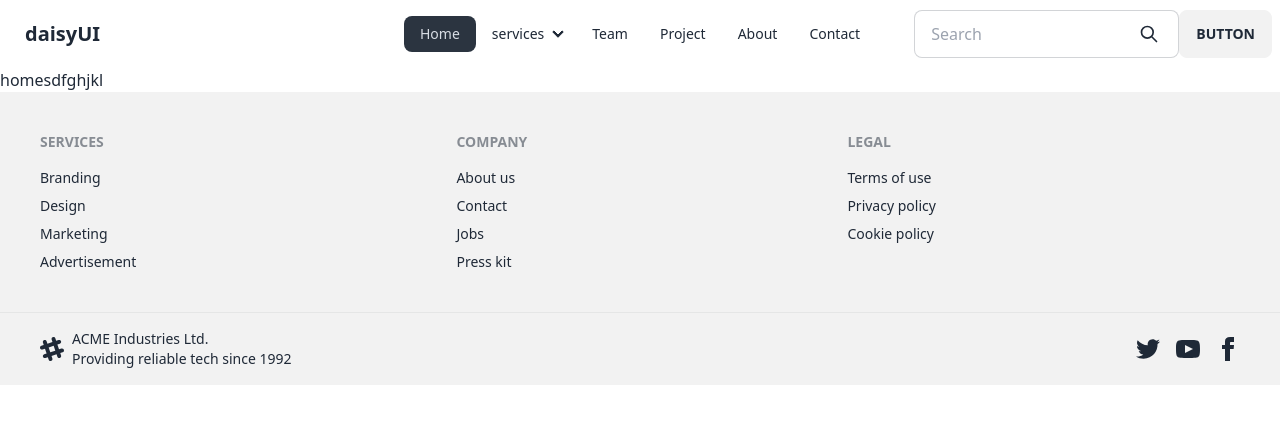
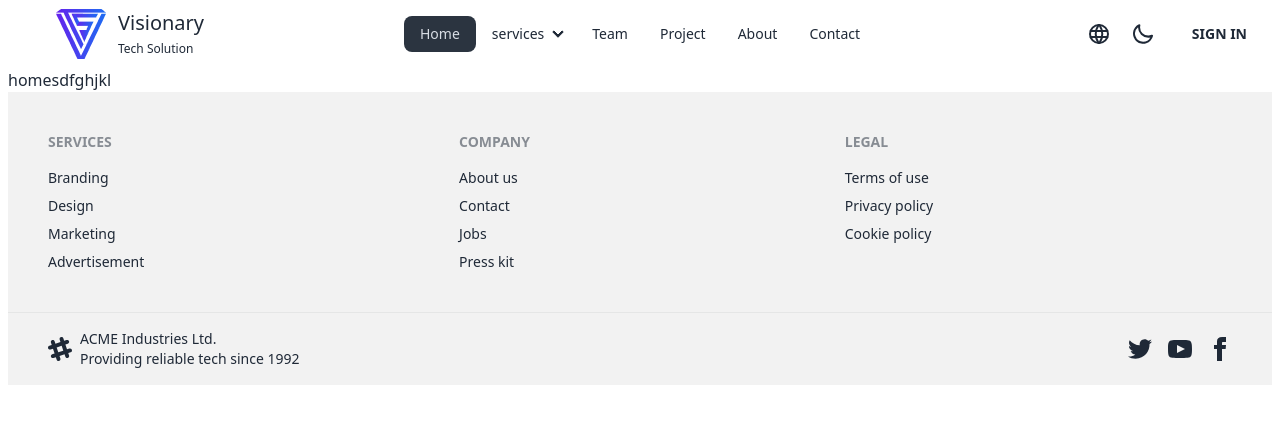
Before and after one commit to MahmudulMahi/vesonary-tech-soluation, a React (Vite) app: page / in a window 1280 px wide. Shown: the top 424 px of the page. Built offline with nearby package versions, Linux system fonts and the light colour scheme.

Commit message:
work header section

```diff
--- a/src/components/Layouts/Header/Header.jsx
+++ b/src/components/Layouts/Header/Header.jsx
@@ -1,8 +1,26 @@
 
 import { NavLink } from 'react-router-dom';
-
+import { TbWorld } from "react-icons/tb";
+import { useEffect, useState } from 'react';
+import logo from '../../../../public/asset/Group 527.png'
 
 const Header = () => {
+
+  const [theme,setTheme]=useState(localStorage.getItem("theme")? localStorage.getItem("theme"):"light")
+
+  const handleToggle=(e)=>{
+    if(e.target.checked){
+      setTheme("dark")
+    }else{
+      setTheme("light")
+    }
+  }
+
+  useEffect(()=>{
+    localStorage.setItem("theme",theme)
+    const localTheme=localStorage.getItem("theme")
+    document.querySelector('html').setAttribute('data-theme',localTheme)
+  },[theme])
 
   return (
     <div className="navbar bg-base-100">
@@ -26,7 +44,15 @@
             <li><NavLink to="/contact">Contact</NavLink></li>
           </ul>
         </div>
-        <a className="btn btn-ghost normal-case text-xl">daisyUI</a>
+        <div className='flex '>
+          <div>
+          <img className='lg:ml-10' src={logo} alt="" />
+          </div>
+          <div className='ml-3'>
+            <h2 className='text-xl'>Visionary</h2>
+            <p className='text-xs mt-1'>Tech Solution</p>
+          </div>
+        </div>
       </div>
       <div className="navbar-center hidden lg:flex">
         <ul className="menu menu-horizontal px-1">
@@ -52,15 +78,26 @@
       </div>
 
       <div className="navbar-end">
-        <div className='flex items-center relative  '>
-          <input type="text" placeholder="Search" className="input input-bordered w-24 md:w-auto" />
+        <div className='flex items-center relative mr-12 '>
+          {/* <input type="text" placeholder="Search" className="input input-bordered w-24 md:w-auto" /> */}
 
-          <div className='absolute right-5'>
+          {/* <div className='absolute right-5'>
             <svg xmlns="http://www.w3.org/2000/svg" className="h-5 w-5" fill="none" viewBox="0 0 24 24" stroke="currentColor"><path strokeLinecap="round" strokeLinejoin="round" strokeWidth="2" d="M21 21l-6-6m2-5a7 7 0 11-14 0 7 7 0 0114 0z" /></svg>
-          </div>
+          </div> */}
+        </div>
 
+        <div className=' flex items-center gap-5'>
+          <TbWorld className='text-2xl'></TbWorld>
+          <label className="swap swap-rotate mr-5 ">
+
+
+            <input type="checkbox" onChange={handleToggle} />
+            <svg className="swap-on fill-current w-6 h-10 " xmlns="http://www.w3.org/2000/svg" viewBox="0 0 24 24"><path d="M5.64,17l-.71.71a1,1,0,0,0,0,1.41,1,1,0,0,0,1.41,0l.71-.71A1,1,0,0,0,5.64,17ZM5,12a1,1,0,0,0-1-1H3a1,1,0,0,0,0,2H4A1,1,0,0,0,5,12Zm7-7a1,1,0,0,0,1-1V3a1,1,0,0,0-2,0V4A1,1,0,0,0,12,5ZM5.64,7.05a1,1,0,0,0,.7.29,1,1,0,0,0,.71-.29,1,1,0,0,0,0-1.41l-.71-.71A1,1,0,0,0,4.93,6.34Zm12,.29a1,1,0,0,0,.7-.29l.71-.71a1,1,0,1,0-1.41-1.41L17,5.64a1,1,0,0,0,0,1.41A1,1,0,0,0,17.66,7.34ZM21,11H20a1,1,0,0,0,0,2h1a1,1,0,0,0,0-2Zm-9,8a1,1,0,0,0-1,1v1a1,1,0,0,0,2,0V20A1,1,0,0,0,12,19ZM18.36,17A1,1,0,0,0,17,18.36l.71.71a1,1,0,0,0,1.41,0,1,1,0,0,0,0-1.41ZM12,6.5A5.5,5.5,0,1,0,17.5,12,5.51,5.51,0,0,0,12,6.5Zm0,9A3.5,3.5,0,1,1,15.5,12,3.5,3.5,0,0,1,12,15.5Z" /></svg>
+            <svg className="swap-off fill-current w-6 h-10" xmlns="http://www.w3.org/2000/svg" viewBox="0 0 24 24"><path d="M21.64,13a1,1,0,0,0-1.05-.14,8.05,8.05,0,0,1-3.37.73A8.15,8.15,0,0,1,9.08,5.49a8.59,8.59,0,0,1,.25-2A1,1,0,0,0,8,2.36,10.14,10.14,0,1,0,22,14.05,1,1,0,0,0,21.64,13Zm-9.5,6.69A8.14,8.14,0,0,1,7.08,5.22v.27A10.15,10.15,0,0,0,17.22,15.63a9.79,9.79,0,0,0,2.1-.22A8.11,8.11,0,0,1,12.14,19.73Z" /></svg>
+
+          </label>
         </div>
-        <a className="btn">Button</a>
+        <a className="btn btn-ghost">Sign In</a>
       </div>
     </div>
   );
--- a/src/components/Root/Root.jsx
+++ b/src/components/Root/Root.jsx
@@ -5,7 +5,7 @@
 
 const Root = () => {
   return (
-    <div className='md:container mx-auto'>
+    <div className='md:container lg:container  md:mx-auto px-2'>
       <Header></Header>
       <Outlet></Outlet>
       <Footer></Footer>
--- a/tailwind.config.js
+++ b/tailwind.config.js
@@ -8,4 +8,7 @@
     extend: {},
   },
   plugins: [require("daisyui")],
+  daisyui: {
+    themes: ["light", "dark"],
+  },
 }
```
Also changed, not shown: public/asset/Group 527.png (added).
